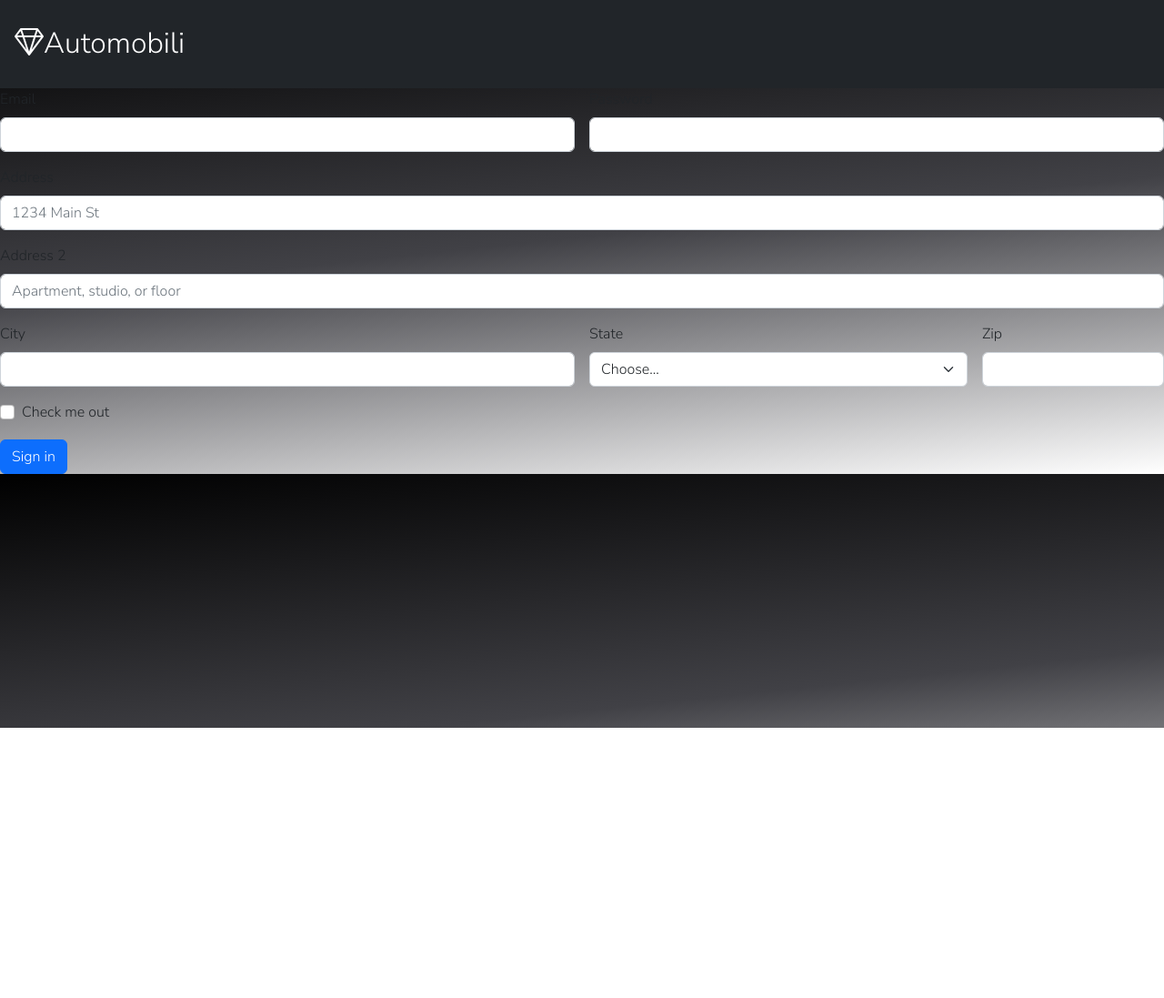
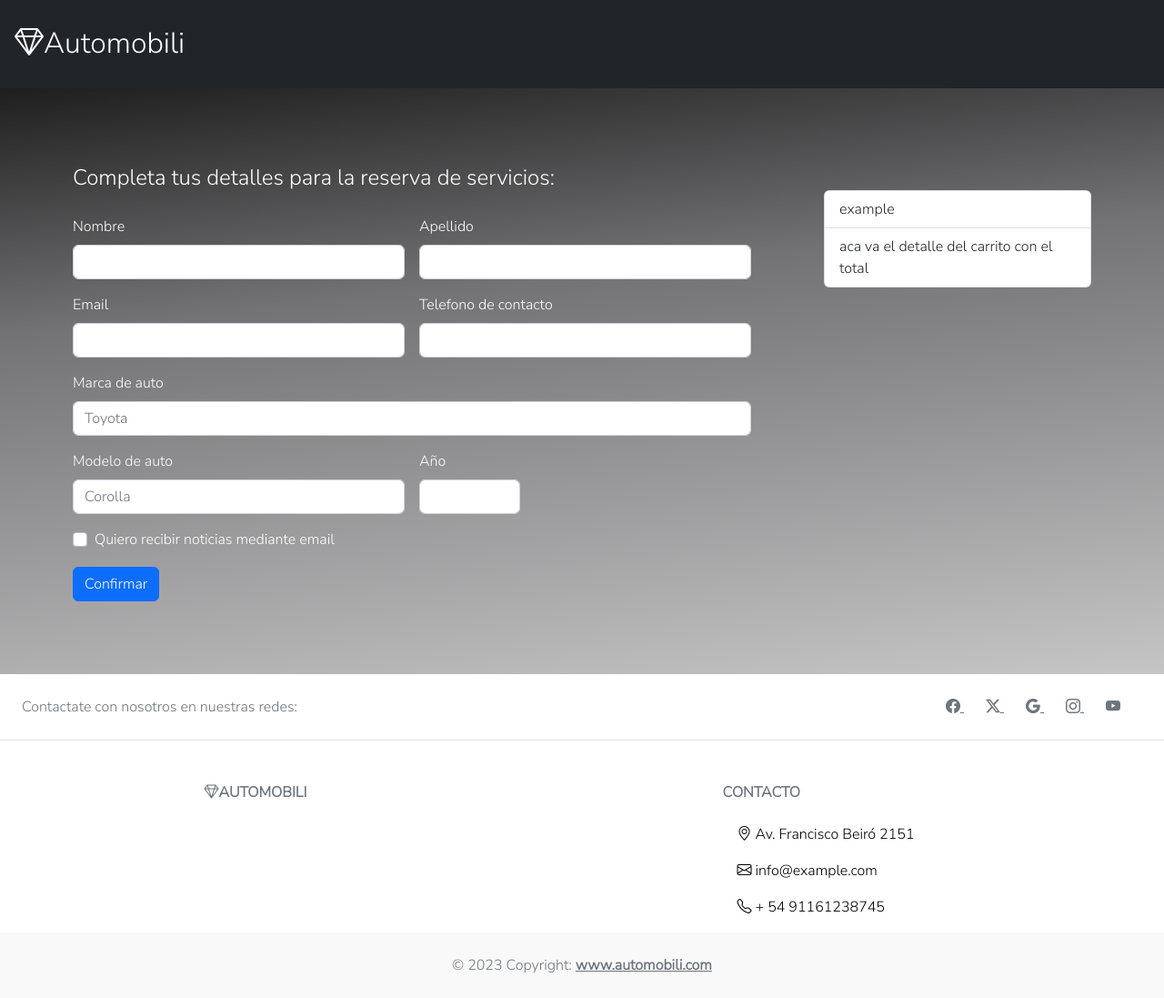
Before and after one commit to pedroslev/DW-UADE, a plain HTML site: page contact.html in a window 1280 px wide. Shown: the whole page at 91% size. Before the commit the page ends 800 px from the top, so only its background shows below. Drawn offline with nearby package versions, Linux system fonts and the light colour scheme.

Commit message:
ui for contact

```diff
--- a/contact.html
+++ b/contact.html
@@ -28,51 +28,104 @@
           <h1 class="text-white" style="padding-left: 0.5em;"><i class="bi bi-gem"></i>Automobili</h1>
         </div>
       </nav>
-
-    <form class="row g-3">
+    <div class="formDetalles">
+      <form class="row g-3">
+        <legend>Completa tus detalles para la reserva de servicios:</legend>
         <div class="col-md-6">
-          <label for="inputEmail4" class="form-label">Email</label>
-          <input type="email" class="form-control" id="inputEmail4">
+          <label for="inputName" class="form-label">Nombre</label>
+          <input type="text" class="form-control" id="nombre">
         </div>
         <div class="col-md-6">
-          <label for="inputPassword4" class="form-label">Password</label>
-          <input type="password" class="form-control" id="inputPassword4">
+          <label for="inputApellido" class="form-label">Apellido</label>
+          <input type="text" class="form-control" id="apellido">
+        </div>
+        <div class="col-md-6">
+          <label for="inputEmail" class="form-label">Email</label>
+          <input type="email" class="form-control" id="email">
+        </div>
+        <div class="col-md-6">
+          <label for="inputPhone" class="form-label">Telefono de contacto</label>
+          <input type="number" class="form-control" id="phoneNumber">
         </div>
         <div class="col-12">
-          <label for="inputAddress" class="form-label">Address</label>
-          <input type="text" class="form-control" id="inputAddress" placeholder="1234 Main St">
-        </div>
-        <div class="col-12">
-          <label for="inputAddress2" class="form-label">Address 2</label>
-          <input type="text" class="form-control" id="inputAddress2" placeholder="Apartment, studio, or floor">
+          <label for="inputBrand" class="form-label">Marca de auto</label>
+          <input type="text" class="form-control" id="inputBrand" placeholder="Toyota">
         </div>
         <div class="col-md-6">
-          <label for="inputCity" class="form-label">City</label>
-          <input type="text" class="form-control" id="inputCity">
-        </div>
-        <div class="col-md-4">
-          <label for="inputState" class="form-label">State</label>
-          <select id="inputState" class="form-select">
-            <option selected>Choose...</option>
-            <option>...</option>
-          </select>
+          <label for="inputModel" class="form-label">Modelo de auto</label>
+          <input type="text" class="form-control" id="inputModel" placeholder="Corolla">
         </div>
         <div class="col-md-2">
-          <label for="inputZip" class="form-label">Zip</label>
-          <input type="text" class="form-control" id="inputZip">
+          <label for="inputYear" class="form-label">Año</label>
+          <input type="text" class="form-control" id="inputYear">
         </div>
         <div class="col-12">
           <div class="form-check">
             <input class="form-check-input" type="checkbox" id="gridCheck">
             <label class="form-check-label" for="gridCheck">
-              Check me out
+              Quiero recibir noticias mediante  email
             </label>
           </div>
         </div>
         <div class="col-12">
-          <button type="submit" class="btn btn-primary">Sign in</button>
+          <button type="submit" class="btn btn-primary">Confirmar</button>
         </div>
       </form>
+      <div>
+        <ul class="list-group" id="kartDetails">
+          <li class="list-group-item">example</li>
+          <li class="list-group-item">aca va el detalle del carrito con el total</li>
+        </ul>
+      </div>
+    </div>
+    <footer class="text-center text-lg-start bg-white text-muted">
+      <section class="d-flex justify-content-center justify-content-lg-between p-4 border-bottom">
+        <div class="me-5 d-none d-lg-block">
+          <span>Contactate con nosotros en nuestras redes:</span>
+        </div>
+        <div>
+          <a href="https://www.facebook.com/" target="_blank" class="me-4 link-secondary">
+            <i class="bi bi-facebook"></i>
+          </a>
+          <a href="https://www.x.com/" target="_blank" class="me-4 link-secondary">
+            <i class="bi bi-twitter-x"></i>
+          </a>
+          <a href="https://www.google.com/" target="_blank" class="me-4 link-secondary">
+            <i class="bi bi-google"></i>
+          </a>
+          <a href="https://www.instagram.com" target="_blank" class="me-4 link-secondary">
+            <i class="bi bi-instagram"></i>
+          </a>
+          <a href="https://www.youtube.com/" target="_blank" class="me-4 link-secondary">
+            <i class="bi bi-youtube"></i>
+          </a>
+        </div>
+      </section>
+
+      <section class="">
+        <div class="container text-center text-md-start mt-5">
+          <div class="row mt-3">
+            <div class="col-md-3 col-lg-4 col-xl-3 mx-auto mb-4">
+              <h6 class="text-uppercase fw-bold mb-4">
+                <i class="bi bi-gem"></i>Automobili
+              </h6>
+            </div>
+
+            <div class="col-md-4 col-lg-3 col-xl-3 mx-auto mb-md-0 mb-4">
+              <h6 class="text-uppercase fw-bold mb-4">Contacto</h6>
+              <p><i class="bi bi-geo-alt"></i> Av. Francisco Beiró 2151</p>
+              <p><i class="bi bi-envelope"></i> info@example.com</p>
+              <p><i class="bi bi-telephone"></i> + 54 91161238745</p>
+            </div>
+          </div>
+        </div>
+      </section>
+
+      <div class="text-center p-4" style="background-color: rgba(0, 0, 0, 0.025);">
+        © 2023 Copyright:
+        <a class="text-reset fw-bold" href="https://www.automobili.com/"> www.automobili.com</a>
+      </div>
+    </footer>
 </body>
 
 <!-- ownedJS -->
--- a/styles/styles.css
+++ b/styles/styles.css
@@ -1,6 +1,6 @@
 body {
     background: rgb(0,0,0);
-    background: linear-gradient(174deg, rgba(0,0,0,1) 0%, rgba(65,65,70,1) 50%, rgba(255,255,255,1) 100%);
+    background: linear-gradient(174deg, rgba(0,0,0,1) 0%, rgb(115, 115, 117) 30%, rgba(255,255,255,1) 100%);
     font-family: 'Nunito Sans', sans-serif !important;
 }
 
@@ -110,3 +110,18 @@ footer p{
     text-decoration: none;
     color: white;
 }
+
+.formDetalles{
+    display: flex;
+    margin: 5em;
+}
+
+.formDetalles form{
+    width: 70%;
+    color: white;
+}
+
+.formDetalles ul{
+    margin-left: 5em;
+    margin-top: 2em;
+}
```
